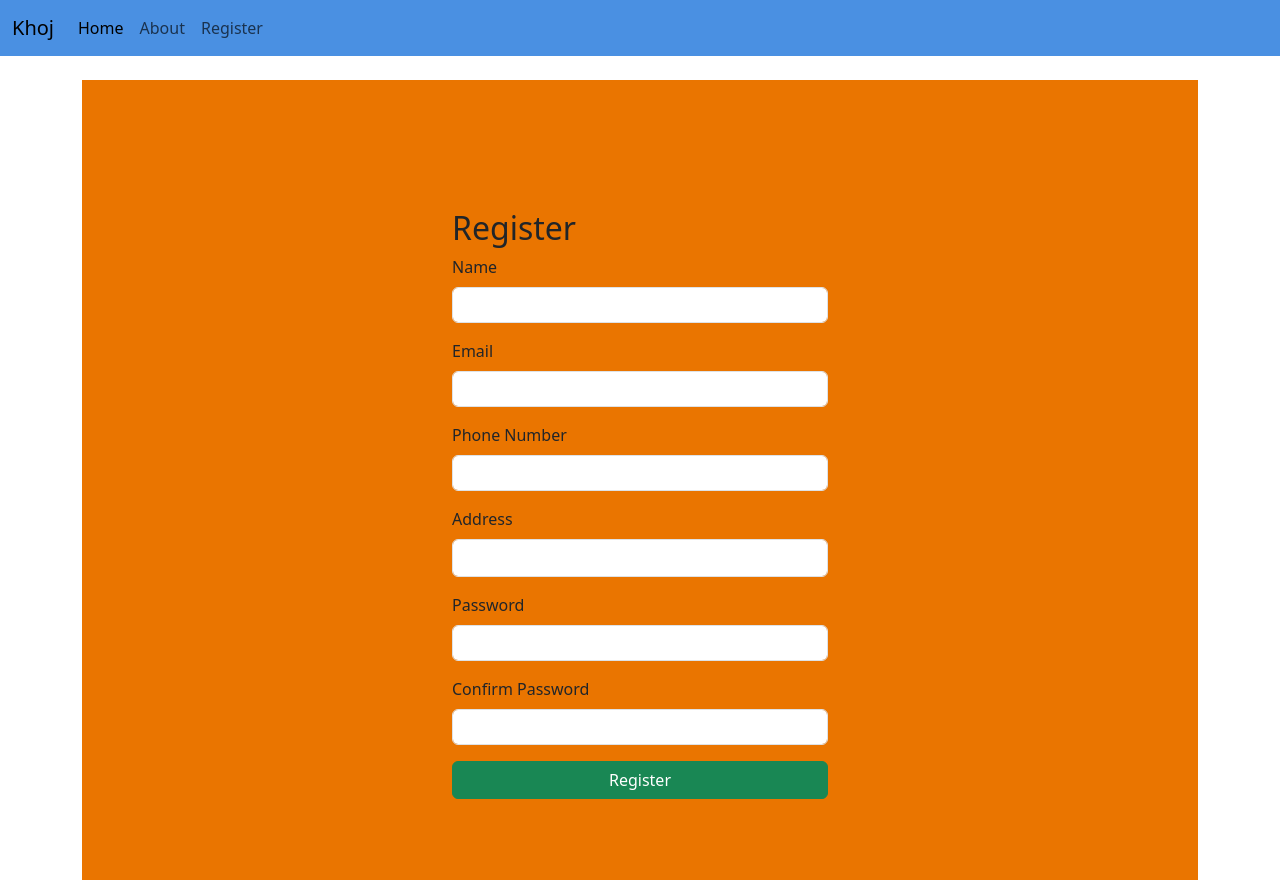
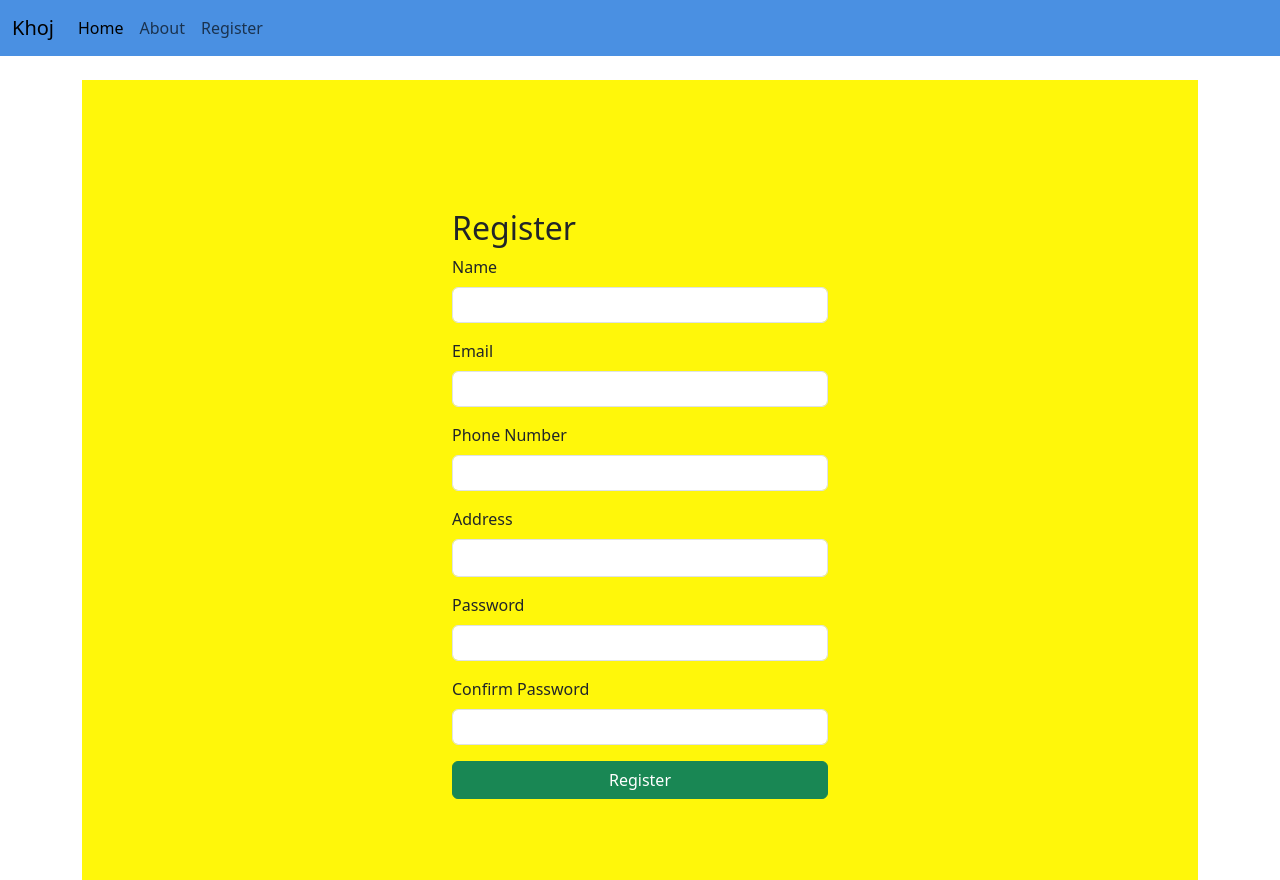
Before and after one commit to Raisul-3552/khoj, a React (Create React App) app: page /register in a window 1280 px wide. Built offline with nearby package versions, Linux system fonts and the light colour scheme.

Commit message:
registration.module.css

```diff
--- a/src/css/Registration.module.css
+++ b/src/css/Registration.module.css
@@ -1,5 +1,5 @@
 .registration-page {
-  background-color: #ea7500; /* light yellow */
+  background-color: #fff70a; /* light yellow */
   min-height: 100vh;
   display: flex;
   justify-content: center;
```
